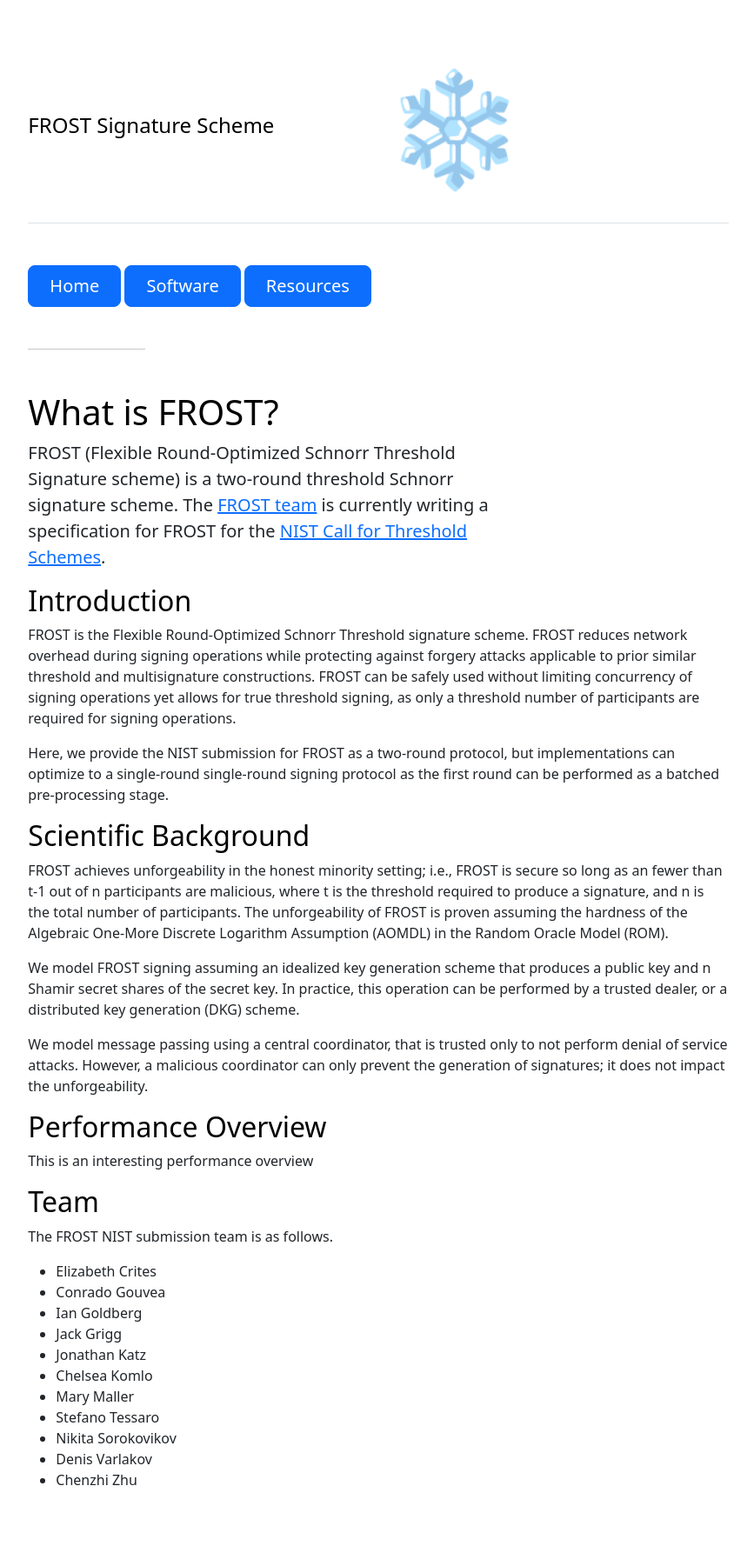
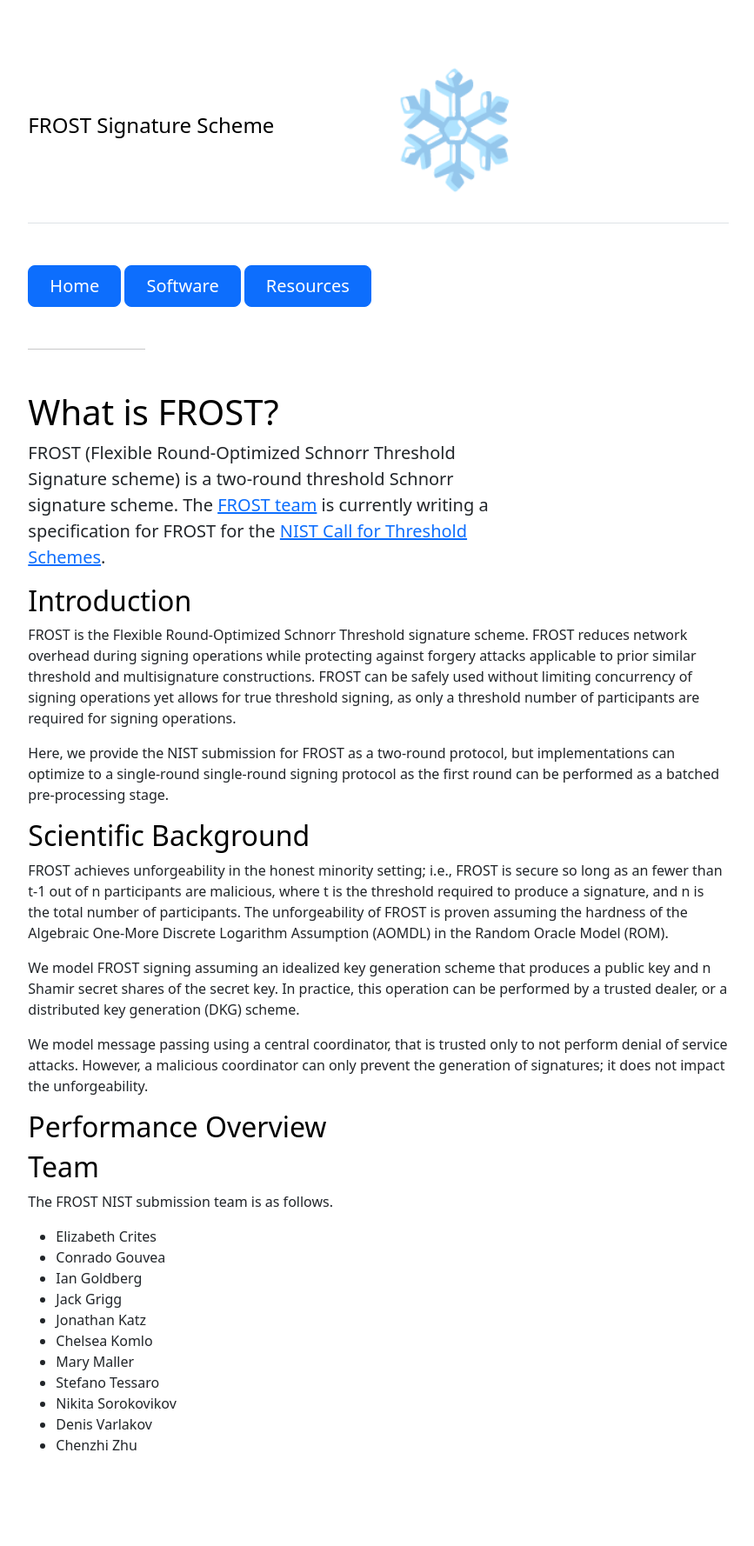
Before and after one commit to FROST-NIST/FROST-NIST.github.io, a Jekyll site: the page built from index.markdown, in a window 1280 px wide. Shown: the whole page at 87% size, without its empty margins (205-1072 px from the left). Built offline with Jekyll 4.4.1, drawn with Linux system fonts in a browser that asks for light colours; comment, search, counter and statistics services are not loaded; after the commit the page ends 1738 px from its top, so only the background shows below that.

Commit message:
save performance for future iteration

```diff
--- a/index.markdown
+++ b/index.markdown
@@ -24,7 +24,6 @@ scientific_background: |
   However, a malicious coordinator can only prevent the generation of signatures;
   it does not impact the unforgeability.
 
-performance_overview: This is an interesting performance overview
 team_overview: |
   The FROST NIST submission team is as follows.
 
```
